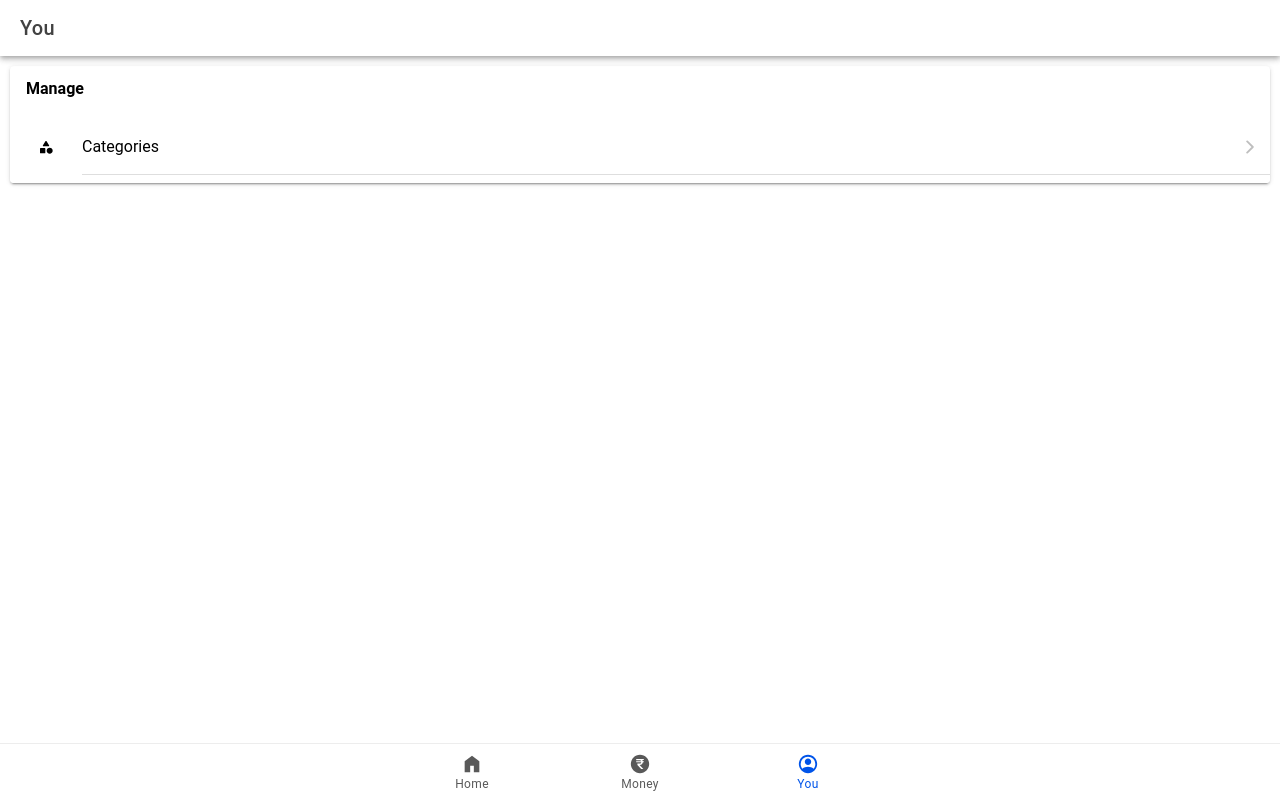
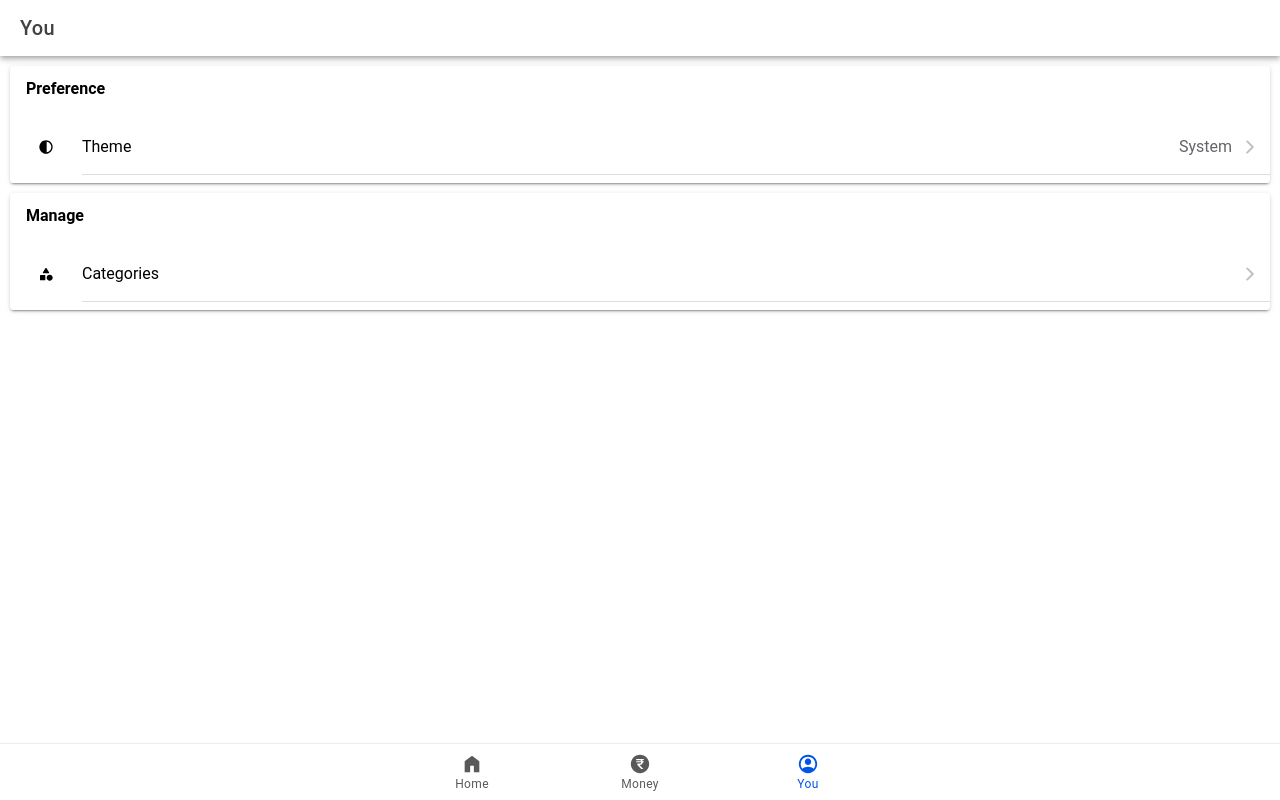
Before and after one commit to d33kshant/panam, a React (Vite) app: page /you in a window 1280 px wide. Built offline with nearby package versions, Linux system fonts and the light colour scheme.

Commit message:
added option to change theme and update transaction format

```diff
--- a/src/App.tsx
+++ b/src/App.tsx
@@ -1,4 +1,4 @@
-import { Redirect, Route } from 'react-router-dom';
+import { Redirect, Route, useLocation } from 'react-router-dom';
 import {
   IonApp,
   IonIcon,
@@ -43,17 +43,24 @@ import '@ionic/react/css/display.css';
  */
 
 /* import '@ionic/react/css/palettes/dark.always.css'; */
-/* import '@ionic/react/css/palettes/dark.class.css'; */
-import '@ionic/react/css/palettes/dark.system.css';
+import '@ionic/react/css/palettes/dark.class.css';
+/* import '@ionic/react/css/palettes/dark.system.css'; */
 
 /* Theme variables */
 import './theme/variables.css';
 
+import { ThemeService } from './services/ThemeService';
+
 setupIonicReact();
+ThemeService.init();
 
-const App: React.FC = () => (
-  <IonApp>
-    <IonReactRouter>
+const TOP_LEVEL_ROUTES = ['/home', '/money', '/you'];
+
+const AppTabs: React.FC = () => {
+  const location = useLocation();
+  const showTabBar = TOP_LEVEL_ROUTES.includes(location.pathname);
+
+  return (
     <IonTabs>
       <IonRouterOutlet>
         <Route exact path="/home">
@@ -75,7 +82,7 @@ const App: React.FC = () => (
           <Redirect to="/home" />
         </Route>
       </IonRouterOutlet>
-        <IonTabBar slot="bottom">
+      <IonTabBar slot="bottom" style={showTabBar ? undefined : { display: 'none' }}>
         <IonTabButton tab="home" href="/home">
           <IonIcon aria-hidden="true" icon={homeIcon} />
           <IonLabel>Home</IonLabel>
@@ -90,6 +97,13 @@ const App: React.FC = () => (
         </IonTabButton>
       </IonTabBar>
     </IonTabs>
+  );
+};
+
+const App: React.FC = () => (
+  <IonApp>
+    <IonReactRouter>
+      <AppTabs />
     </IonReactRouter>
   </IonApp>
 );
--- a/src/components/Transactions.tsx
+++ b/src/components/Transactions.tsx
@@ -30,8 +30,8 @@ const Transactions: React.FC<TransactionsProps> = ({ onTransactionClick, limit }
     }, []);
 
     const formatAmount = (tx: Transaction) => {
-        const prefix = tx.type === 'income' ? '+' : '-';
-        return `${prefix} ₹${tx.amount.toLocaleString()}`;
+        const prefix = tx.type === 'income' ? '+ ' : '';
+        return `${prefix}₹${tx.amount.toLocaleString()}`;
     };
 
     const getCategoryIcon = (categoryId?: number) => {
@@ -84,7 +84,7 @@ const Transactions: React.FC<TransactionsProps> = ({ onTransactionClick, limit }
                                 </IonLabel>
                                 <IonLabel
                                     slot="end"
-                                    color={tx.type === 'income' ? 'success' : 'danger'}
+                                    color={tx.type === 'income' ? 'success' : undefined}
                                 >
                                     {formatAmount(tx)}
                                 </IonLabel>
--- a/src/pages/TransactionsPage.tsx
+++ b/src/pages/TransactionsPage.tsx
@@ -1,8 +1,6 @@
 import { useState, useEffect, useMemo } from 'react';
 import {
     IonContent,
-    IonFab,
-    IonFabButton,
     IonHeader,
     IonIcon,
     IonPage,
@@ -18,15 +16,12 @@ import {
     IonAvatar,
     IonLabel,
 } from '@ionic/react';
-import { add } from 'ionicons/icons';
 import receiptIcon from '../components/icons/receipt.svg';
-import AddTransactionModal from '../components/AddTransactionModal';
 import ViewTransactionModal from '../components/ViewTransactionModal';
 import { Transaction, TransactionService } from '../services/TransactionService';
 import { CategoryService, categoryIcons } from '../services/CategoryService';
 
 const TransactionsPage: React.FC = () => {
-    const [isAddModalOpen, setIsAddModalOpen] = useState(false);
     const [selectedTransaction, setSelectedTransaction] = useState<Transaction | null>(null);
     const [isViewModalOpen, setIsViewModalOpen] = useState(false);
     const [transactions, setTransactions] = useState<Transaction[]>(TransactionService.getAll());
@@ -45,8 +40,8 @@ const TransactionsPage: React.FC = () => {
     };
 
     const formatAmount = (tx: Transaction) => {
-        const prefix = tx.type === 'income' ? '+' : '-';
-        return `${prefix} ₹${tx.amount.toLocaleString()}`;
+        const prefix = tx.type === 'income' ? '+ ' : '';
+        return `${prefix}₹${tx.amount.toLocaleString()}`;
     };
 
     const getCategoryIcon = (categoryId?: number) => {
@@ -129,7 +124,7 @@ const TransactionsPage: React.FC = () => {
                                         </IonLabel>
                                         <IonLabel
                                             slot="end"
-                                            color={tx.type === 'income' ? 'success' : 'danger'}
+                                            color={tx.type === 'income' ? 'success' : undefined}
                                         >
                                             {formatAmount(tx)}
                                         </IonLabel>
@@ -139,13 +134,7 @@ const TransactionsPage: React.FC = () => {
                         </IonList>
                     )}
                 </IonCard>
-                <IonFab slot="fixed" vertical="bottom" horizontal="end" className="ion-margin">
-                    <IonFabButton size="small" onClick={() => setIsAddModalOpen(true)}>
-                        <IonIcon icon={add} />
-                    </IonFabButton>
-                </IonFab>
             </IonContent>
-            <AddTransactionModal isOpen={isAddModalOpen} onClose={() => setIsAddModalOpen(false)} />
             <ViewTransactionModal
                 isOpen={isViewModalOpen}
                 onClose={() => setIsViewModalOpen(false)}
--- a/src/pages/You.tsx
+++ b/src/pages/You.tsx
@@ -1,3 +1,4 @@
+import { useState } from 'react';
 import {
     IonContent,
     IonHeader,
@@ -11,10 +12,55 @@ import {
     IonAvatar,
     IonLabel,
     IonIcon,
+    useIonActionSheet,
 } from '@ionic/react';
 import categoriesIcon from '../components/icons/categories.svg';
+import themeIcon from '../components/icons/theme.svg';
+import { ThemeService, ThemeMode } from '../services/ThemeService';
+
+const THEME_LABELS: Record<ThemeMode, string> = {
+    light: 'Light',
+    dark: 'Dark',
+    system: 'System',
+};
 
 const You: React.FC = () => {
+    const [currentTheme, setCurrentTheme] = useState<ThemeMode>(ThemeService.get());
+    const [presentActionSheet] = useIonActionSheet();
+
+    const handleThemeClick = () => {
+        presentActionSheet({
+            header: 'Select Theme',
+            buttons: [
+                {
+                    text: 'Light',
+                    handler: () => {
+                        ThemeService.set('light');
+                        setCurrentTheme('light');
+                    },
+                },
+                {
+                    text: 'Dark',
+                    handler: () => {
+                        ThemeService.set('dark');
+                        setCurrentTheme('dark');
+                    },
+                },
+                {
+                    text: 'System',
+                    handler: () => {
+                        ThemeService.set('system');
+                        setCurrentTheme('system');
+                    },
+                },
+                {
+                    text: 'Cancel',
+                    role: 'cancel',
+                },
+            ],
+        });
+    };
+
     return (
         <IonPage>
             <IonHeader>
@@ -28,6 +74,30 @@ const You: React.FC = () => {
                         <IonTitle size="large">You</IonTitle>
                     </IonToolbar>
                 </IonHeader>
+                <IonCard>
+                    <IonListHeader>
+                        <IonLabel><h2><strong>Preference</strong></h2></IonLabel>
+                    </IonListHeader>
+                    <IonList>
+                        <IonItem button detail onClick={handleThemeClick}>
+                            <IonAvatar
+                                slot="start"
+                                style={{
+                                    display: 'flex',
+                                    alignItems: 'center',
+                                    justifyContent: 'center',
+                                    backgroundColor: 'var(--ion-background-color-step-200)',
+                                }}
+                            >
+                                <IonIcon icon={themeIcon} />
+                            </IonAvatar>
+                            <IonLabel>Theme</IonLabel>
+                            <IonLabel slot="end" color="medium">
+                                {THEME_LABELS[currentTheme]}
+                            </IonLabel>
+                        </IonItem>
+                    </IonList>
+                </IonCard>
                 <IonCard>
                     <IonListHeader>
                         <IonLabel><h2><strong>Manage</strong></h2></IonLabel>
--- /dev/null
+++ b/src/services/ThemeService.ts
@@ -0,0 +1,52 @@
+const THEME_KEY = 'app-theme-preference';
+
+export type ThemeMode = 'light' | 'dark' | 'system';
+
+function getSystemPrefersDark(): boolean {
+    return window.matchMedia('(prefers-color-scheme: dark)').matches;
+}
+
+function applyTheme(mode: ThemeMode) {
+    const isDark = mode === 'dark' || (mode === 'system' && getSystemPrefersDark());
+    document.documentElement.classList.toggle('ion-palette-dark', isDark);
+}
+
+let currentMode: ThemeMode = (localStorage.getItem(THEME_KEY) as ThemeMode) || 'system';
+let mediaQuery: MediaQueryList | null = null;
+let listeners: ((mode: ThemeMode) => void)[] = [];
+
+function notifyListeners() {
+    listeners.forEach((l) => l(currentMode));
+}
+
+export const ThemeService = {
+    init() {
+        applyTheme(currentMode);
+
+        // Listen for system theme changes when in 'system' mode
+        mediaQuery = window.matchMedia('(prefers-color-scheme: dark)');
+        mediaQuery.addEventListener('change', () => {
+            if (currentMode === 'system') {
+                applyTheme('system');
+            }
+        });
+    },
+
+    get(): ThemeMode {
+        return currentMode;
+    },
+
+    set(mode: ThemeMode) {
+        currentMode = mode;
+        localStorage.setItem(THEME_KEY, mode);
+        applyTheme(mode);
+        notifyListeners();
+    },
+
+    subscribe(listener: (mode: ThemeMode) => void): () => void {
+        listeners.push(listener);
+        return () => {
+            listeners = listeners.filter((l) => l !== listener);
+        };
+    },
+};
```
Also changed, not shown: src/components/icons/theme.svg (added). Lines whose indentation alone changed are shown as unchanged.
